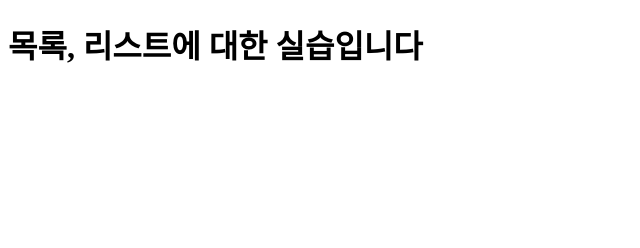
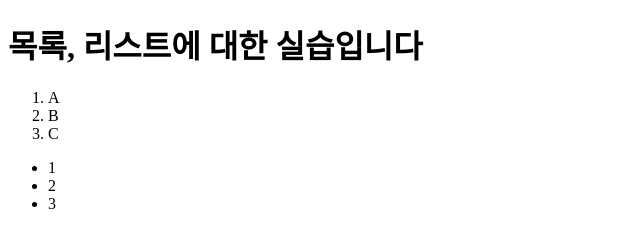
Before and after one commit to YaRkyungmin/web_advanced, a plain HTML site: page basic/index.html in a window 1280 px wide. Shown: the whole page, without its empty margins (0-640 px from the left). Drawn offline with Linux system fonts and the light colour scheme.

Commit message:
✨feat: ol, ul 태그 생성

```diff
--- a/basic/index.html
+++ b/basic/index.html
@@ -11,5 +11,16 @@
     <!-- list >> <li> -->
     <!-- Ordered List -->
     <!-- UnOrdered List -->
+    <ol>
+        <li>A</li>
+        <li>B</li>
+        <li>C</li>
+    </ol>
+
+    <ul>
+        <li>1</li>
+        <li>2</li>
+        <li>3</li>
+    </ul>
 </body>
 </html>
```
